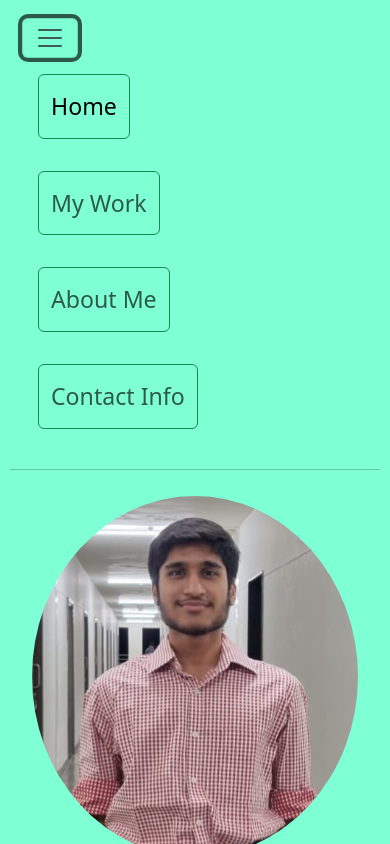
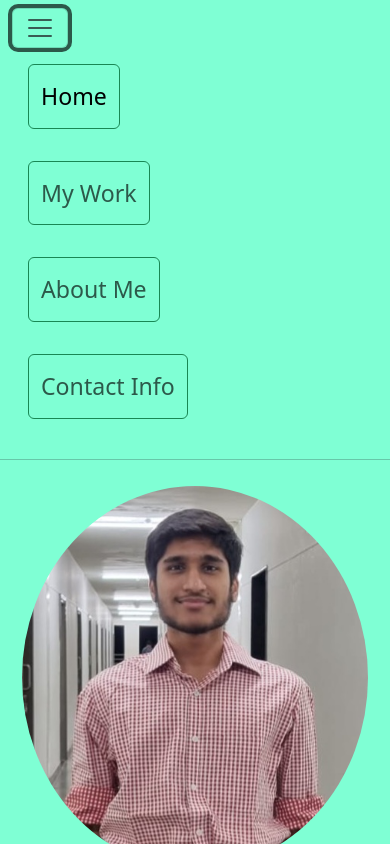
Before and after one commit to Gintoki0149/PortfolioWebsite, a plain HTML site: page index.html in a window 390 px wide. Both pictures are taken after a click on the button "Toggle navigation". Shown: the top 844 px of the page. Drawn offline with nearby package versions, Linux system fonts and the light colour scheme.

Commit message:
some minor fixes in index.html

```diff
--- /dev/null
+++ b/about_me.css
@@ -0,0 +1,6 @@
+.container{
+    margin: 10px;
+}
+p{
+    padding: 10px;
+}
--- a/index.css
+++ b/index.css
@@ -1,12 +1,3 @@
-body{
-    padding: 10px;
-    background-color: aquamarine;
-}
-ul{
-    display: flex;
-    flex-direction: row;
-    justify-content: space-around;
-}
 #myimg{
     padding: 10px;
     border-radius: 50%;
--- a/index.html
+++ b/index.html
@@ -10,12 +10,12 @@
   <body style="background-color:aquamarine">
     <div class="container">
         <!-- Nav Bar Code Starts -->
-        <nav class="navigation navbar navbar-expand-lg">
+        <nav class="navbar navbar-expand-lg">
             <button class="navbar-toggler" type="button" data-bs-toggle="collapse" data-bs-target="#navbarSupportedContent" aria-controls="navbarSupportedContent" aria-expanded="false" aria-label="Toggle navigation">
                 <span class="navbar-toggler-icon"></span>
             </button>
-            <div class="navigation collapse navbar-collapse navfill " id="navbarSupportedContent">
-              <ul class="navigation navbar-nav nav">
+            <div class="collapse navbar-collapse navfill " id="navbarSupportedContent">
+              <ul class="navbar-nav nav">
                   <li class="nav-item">
                       <button type="button" class="btn btn-outline-success m-3">
                           <a class="nav-link active fs-3" aria-current="page" href="#">Home</a>
@@ -43,13 +43,12 @@
     </div>
         <hr>
         <div class="container mb-5">
-
             <!-- Image and Motto Start -->
             <div class="row">
-                <div class = "container col-sm-5">
+                <div class = "container col-md-5">
                     <img class="img-fluid" src="my_image.jpg" id = "myimg" alt="looks like your connection doesn't want me to be seen..">
                 </div>
-                <div class="col-sm-7 container text-center align-self-center">
+                <div class="col-md-7 container text-center align-self-center">
                     <div><h1>Words Of Wisdom I Abide By -</h1></div>
                     <blockquote class="blockquote">
                         <p class="fs-2">“The consistent and persistent man of average intelligence is more likely to succeed than an erratic and lazy genius.”
@@ -60,7 +59,6 @@
             </div>
             <!-- Image and Motto End -->
         </div>
-
         <!-- About Me Sneak Peek Start -->
         <div class="container fs-2">
             <p>
```
Also changed, not shown: about_me.html (+7 -2 lines).
